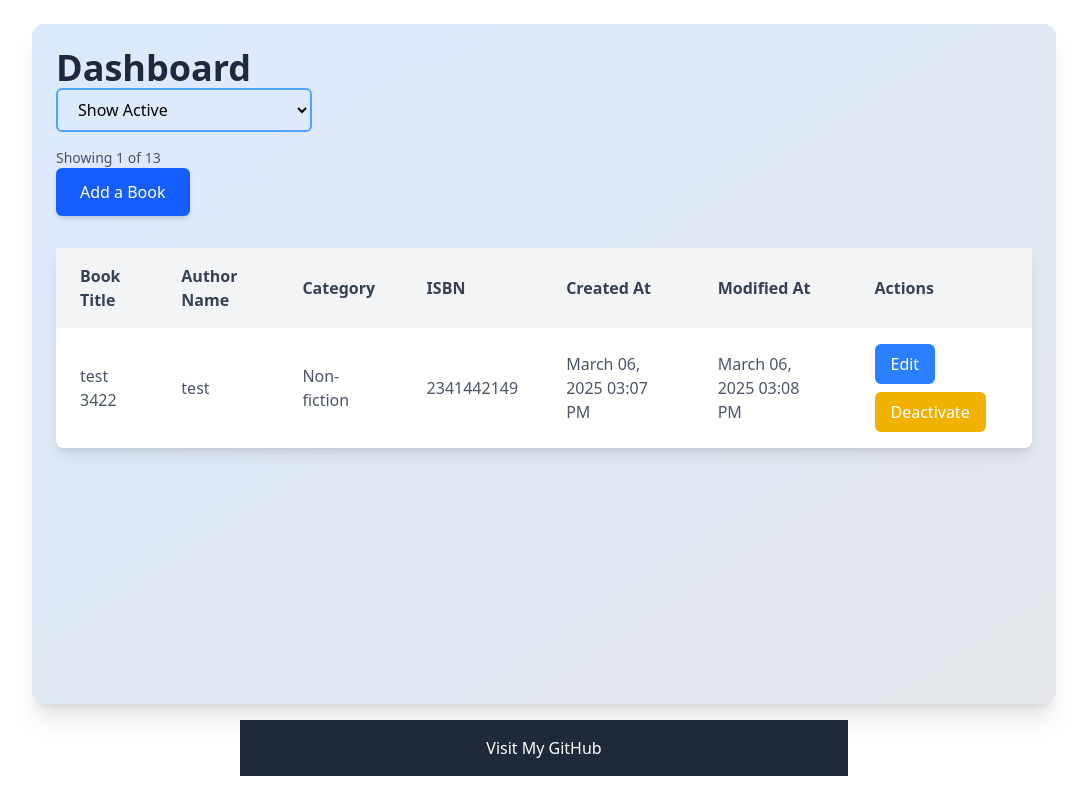
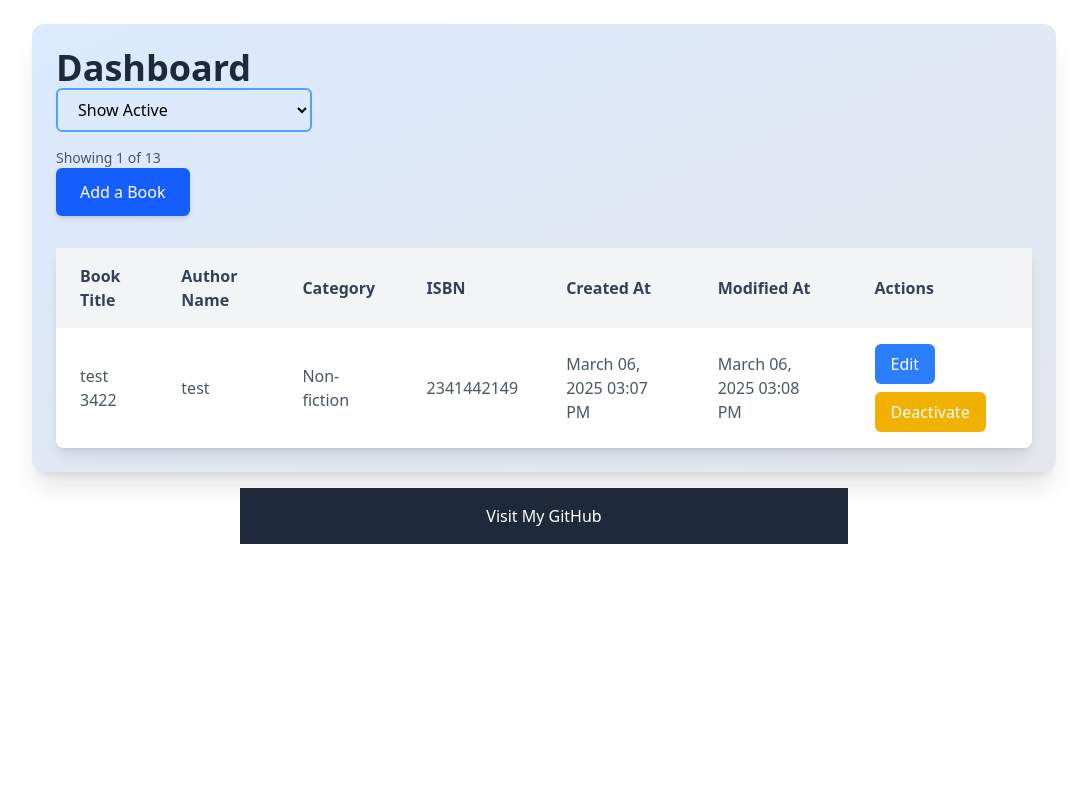
Before and after one commit to solik003/book-test-app, a React (Vite) app: page / in a window 1280 px wide. Shown: the whole page, without its empty margins (96-1183 px from the left). Built offline with nearby package versions, Linux system fonts and the light colour scheme; data requests are answered from the project's data file.

Commit message:
ui fixes

```diff
--- a/src/components/TableHeader.tsx
+++ b/src/components/TableHeader.tsx
@@ -4,7 +4,7 @@ import { BOOK_TABLE_HEADERS } from '../constants/tableHeaders';
 export const TableHeader: React.FC = () => {
 
     return (
-        <thead className="bg-gray-100">
+        <thead className="bg-gray-100 sticky top-0 z-10">
             <tr>
                 {Object.entries(BOOK_TABLE_HEADERS).map(([key, header]) => (
                     <th key={key} className="px-6 py-4 text-left text-gray-700 text-xs sm:text-sm md:text-base">
--- a/src/pages/Dashboard/Dashboard.tsx
+++ b/src/pages/Dashboard/Dashboard.tsx
@@ -20,7 +20,7 @@ const Dashboard: React.FC = () => {
     );
 
     return (
-        <div className="flex flex-col min-h-screen px-4 sm:px-6 md:px-8 py-6 border-blue-400">
+        <div className="flex flex-col px-4 sm:px-6 md:px-8 py-6 border-blue-400">
             <div className="flex-1 bg-gradient-to-br from-blue-100 to-gray-200 max-w-full sm:max-w-3xl md:max-w-5xl mx-auto p-6 rounded-xl shadow-xl">
                 <div className="mb-8">
                     <h1 className="text-4xl font-bold text-gray-800">Dashboard</h1>
```
